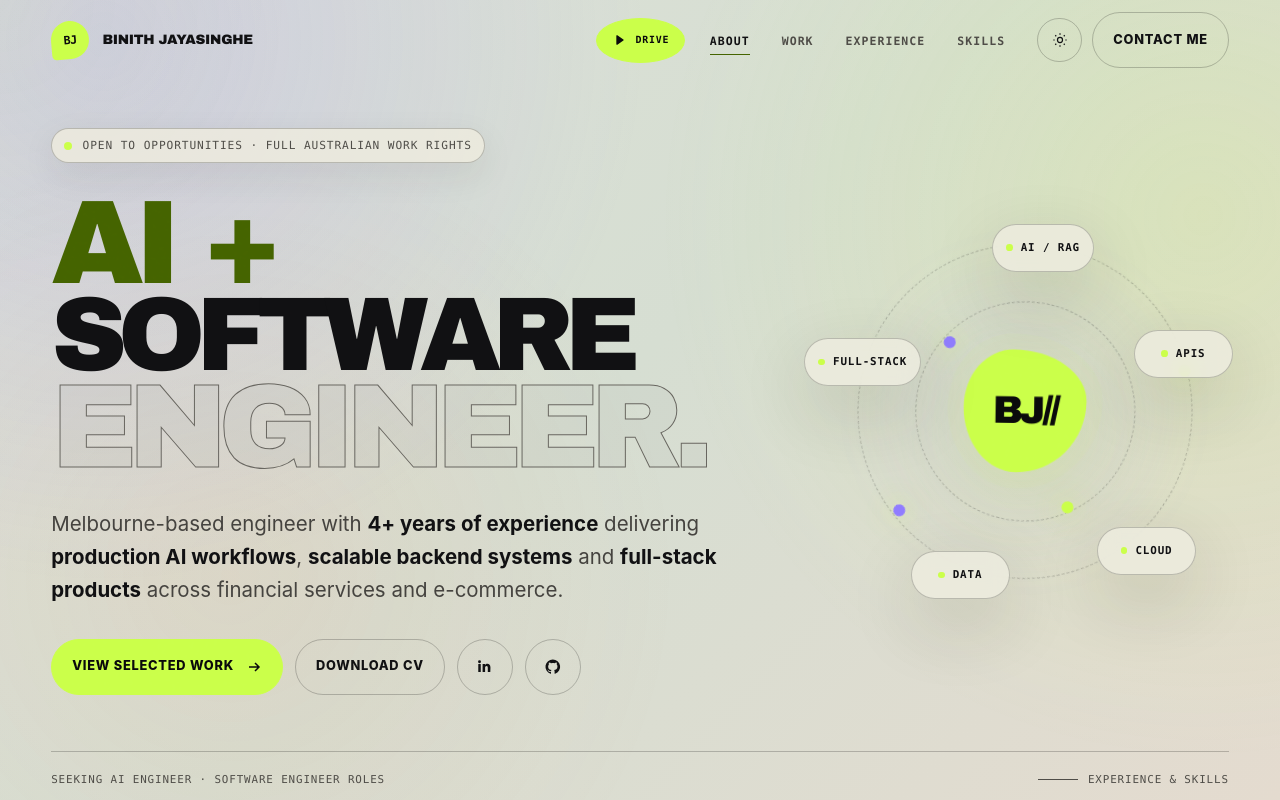
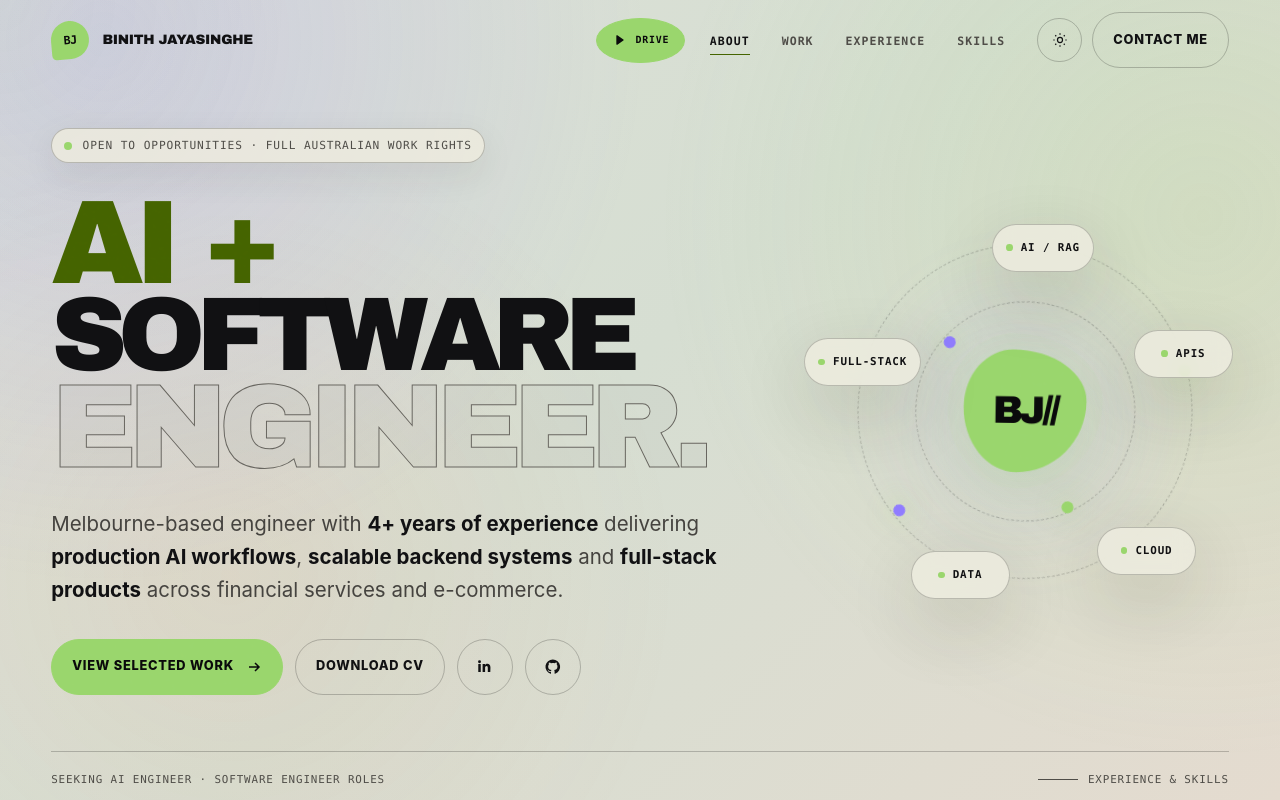
Before and after one commit to jpbinith/portfolio, a React (Vite) app: page / in a window 1280 px wide. Shown: the top 800 px of the page. Built offline with nearby package versions, Linux system fonts and the light colour scheme.

Commit message:
Improve the color theme

```diff
--- a/src/styles/theme.css
+++ b/src/styles/theme.css
@@ -7,9 +7,9 @@
   --text: #f2f0e9;
   --muted: #a5a49f;
   --line: rgba(242, 240, 233, .15);
-  --accent: #cbff4a;
-  --accent-text: #cbff4a;
-  --accent-rgb: 203, 255, 74;
+  --accent: #9ad66d;
+  --accent-text: #b8e287;
+  --accent-rgb: 154, 214, 109;
   --outline: #777670;
   --violet: #907cff;
   --orange: #ff7a45;
```
